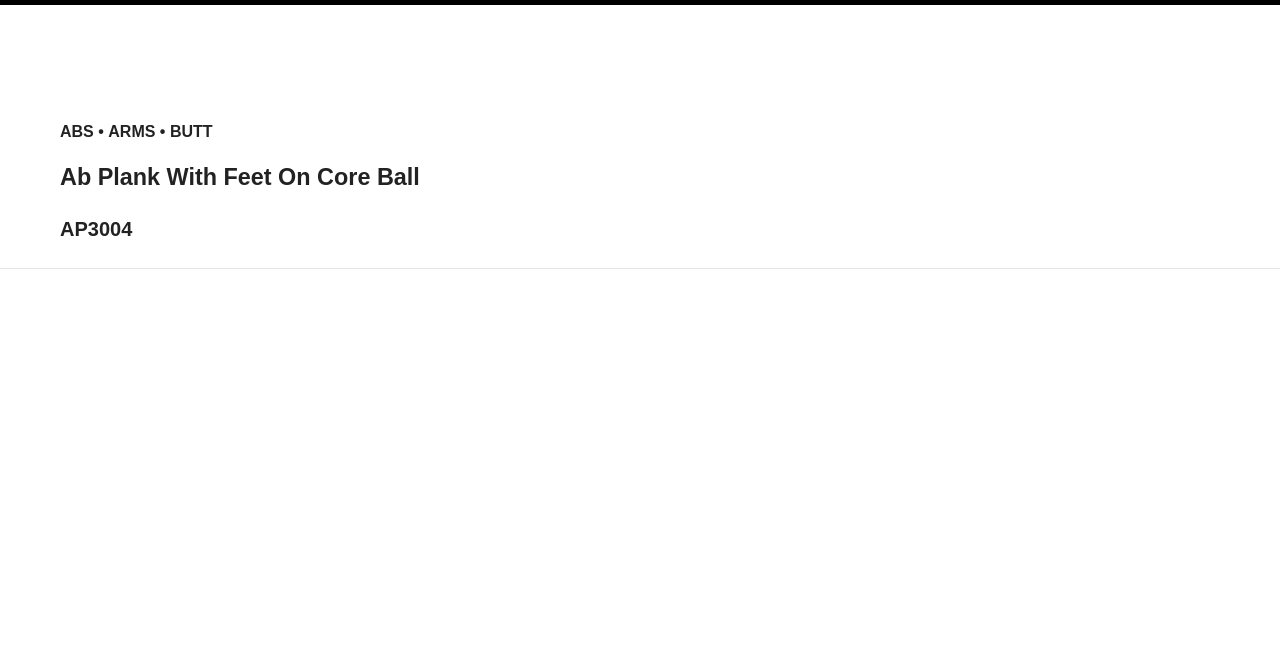
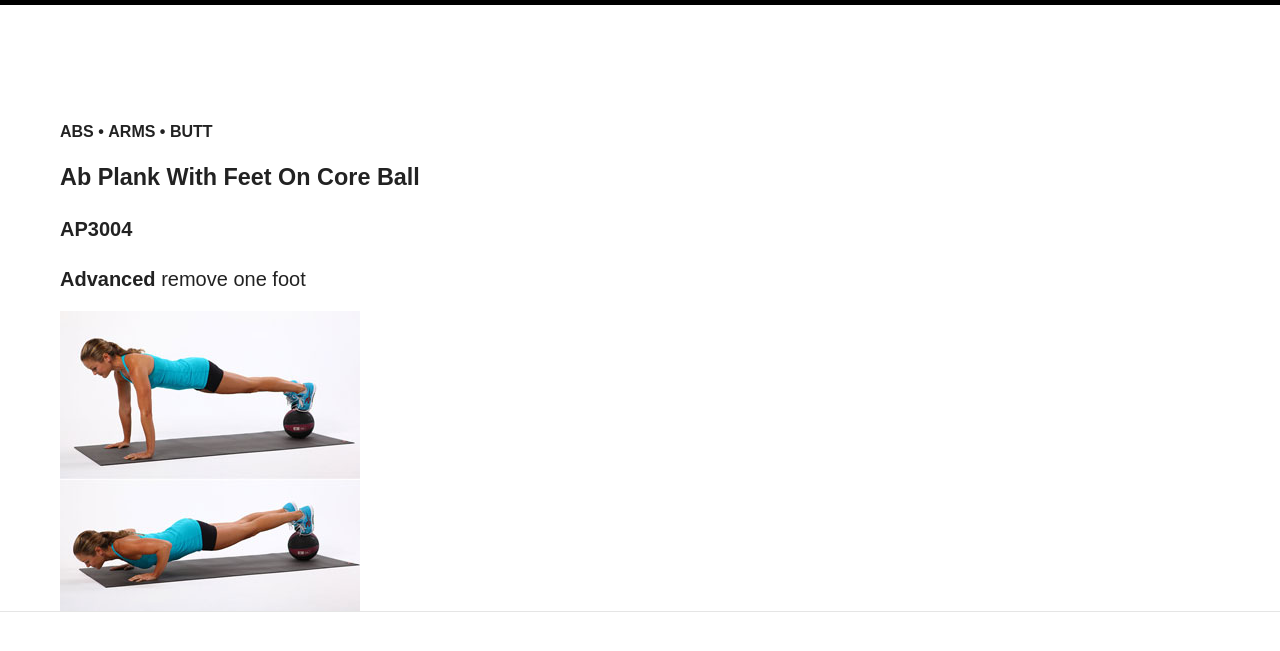
Before and after one commit to christyallen/christyallen.github.io, a Jekyll site: the page built from exercises/_posts/2014-04-22-ab-plank-core.md, in a window 1280 px wide. Shown: the top 651 px of the page. Built offline with Jekyll 4.4.1, drawn with Linux system fonts in a browser that asks for light colours; nearby versions of some CDN libraries.

Commit message:
Site updated at 2014-04-23 01:43:32 UTC

```diff
--- a/exercises/_posts/2014-04-22-ab-plank-core.md
+++ b/exercises/_posts/2014-04-22-ab-plank-core.md
@@ -4,6 +4,8 @@ title:  Ab Plank With Feet On Core Ball
 date:   2014-04-22
 categories: cardio
 tags: [abs, arms, butt]
-image:
+image: ab-plank-ball.jpg
 code: AP3004
 ---
+
+**Advanced** remove one foot
```
Also changed, not shown: images/exercises/ab-plank-ball.jpg (added), 1 other file.
